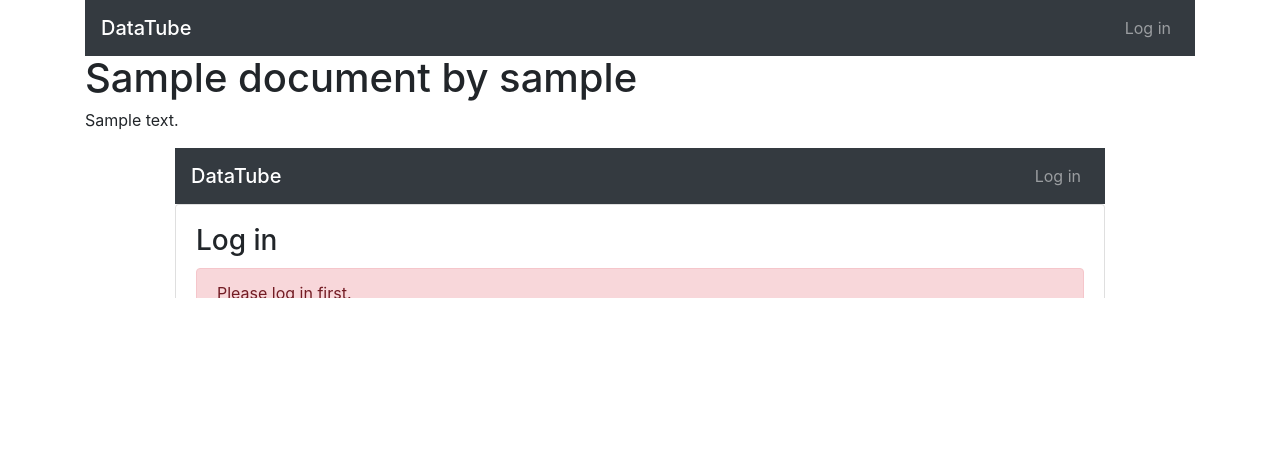
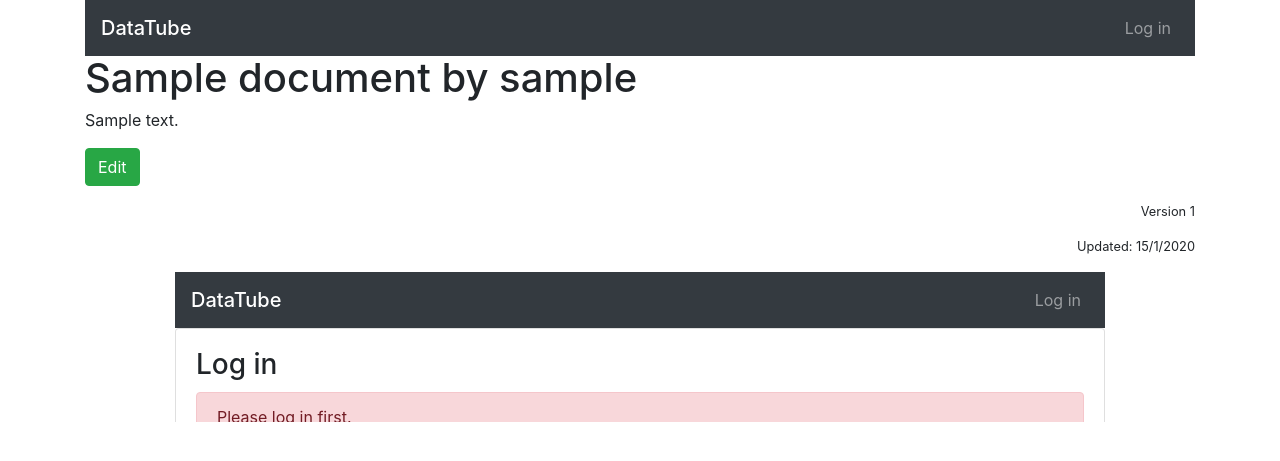
Before and after one commit to dtanham/datatube, a Flask app: template templates/document_viewer.html in a window 1280 px wide. Shown: the top 461 px of the page. Run offline with Flask 2, Linux system fonts and the light colour scheme; the template is opened without the code that fills it: values that come from a table or form of the project are taken from there, others are empty; tables that the repository leaves empty hold one stand-in row (values such as "Sample post"); some libraries are stand-ins or nearby versions.

Commit message:
Added versioning and document editing

```diff
--- a/app.py
+++ b/app.py
@@ -45,6 +45,21 @@
 	author_id = db.Column(db.Integer, db.ForeignKey('user.id'), nullable=False)
 	author = db.relationship(User)
 	body = db.Column(db.Text, nullable=True)
+	version = db.Column(db.Integer, nullable=False, default=1)
+	updated = db.Column(db.DateTime, nullable=False, default=datetime.utcnow)
+
+	def copy(self):
+		d = Document()
+		d.external_id = self.external_id
+		d.title = self.title
+		d.description = self.description
+		d.pub_date = self.pub_date
+		d.author_id = self.author_id
+		d.author = self.author
+		d.body = self.body
+		d.version = self.version+1
+		return d
+
 
 # Authentication setup
 app.config['SECRET_KEY'] = ''.join(random.choice(string.ascii_lowercase+string.digits) for i in range(16))
@@ -99,8 +114,18 @@
 @login_required(['analyst','admin'])
 def upload_file():
 	f = flask.request.files['the_file']
+
+	if flask.request.args.get("external_id",False):
+		d = get_document(flask.request.args['external_id'])
+		if flask.session['user']['id'] != d.author_id:
+			return "You do not have permission to update this document", 403
+		update_document(external_id=flask.request.args['external_id'], file_handle=f, title=flask.request.form['title'], description=flask.request.form['description'])
+		return flask.redirect(flask.url_for('view_document', external_id=flask.request.args['external_id']))
+
+
 	new_doc = add_document(file_handle=f, title=flask.request.form['title'], description=flask.request.form['description'], author=flask.session['user'])
 	return flask.redirect(flask.url_for('view_document', external_id=new_doc.external_id))
+
 
 # Authentication views
 
@@ -169,10 +194,16 @@
 # Controllers
 #############
 def get_all_documents():
-	return Document.query.all()
+	external_ids = db.session.query(Document.external_id).distinct()
+	all_documents = []
+
+	for x in external_ids:
+		all_documents.append(Document.query.filter(Document.external_id==x.external_id).order_by(Document.version.desc()).first())
+
+	return all_documents
 
 def get_document(external_id):
-	d = Document.query.filter_by(external_id=external_id).first()
+	d = Document.query.filter(Document.external_id==external_id).order_by(Document.version.desc()).first()
 	if not d:
 		logger.info("No document found for: "+external_id)
 	return d
@@ -189,6 +220,26 @@
 	d.external_id = hashlib.sha256(d.title.encode('utf-8')).hexdigest()
 
 	d.author_id = kwargs['author']['id']
+
+	db.session.add(d)
+	db.session.commit()
+
+	return d
+
+def update_document(**kwargs):
+	orig = Document.query.filter(Document.external_id==kwargs['external_id']).order_by(Document.version.desc()).first()
+	if not orig:
+		return None
+
+	d = orig.copy()
+
+	if 'title' in kwargs:
+		d.title = kwargs['title']
+	if 'description' in kwargs:
+		d.description = kwargs['description']
+
+	file_handle = kwargs['file_handle']
+	d.body = file_handle.read().decode('utf-8')
 
 	db.session.add(d)
 	db.session.commit()
--- a/templates/document_viewer.html
+++ b/templates/document_viewer.html
@@ -9,6 +9,31 @@
 		<div class="details">
 			<h1>{{document.title}} by {{document.author.username}}</h1>
 			<p>{{document.description}}</p>
+
+			{% if not request.args.edit %}
+			<p><a href="{{ url_for('view_document', external_id=document.external_id, edit=True) }}" class="btn btn-success">Edit</a></p>
+			{% endif %}
+
+			<p class="small text-right">Version {{document.version}}</p>
+			<p class="small text-right">Updated: {{ document.updated.day }}/{{ document.updated.month }}/{{ document.updated.year }}</p>
+
+			{% if request.args.edit and session.user.id == document.author_id %}
+				<div class="card">
+					<div class="card-body">
+						<h3 class="card-title">Update this document</h3>
+						<form action="{{ url_for('upload_file', external_id=document.external_id) }}" method="post" enctype="multipart/form-data">
+							<div class="form-group"><label for="title">Title:</label> <input class="form-control" type="text" name="title" value="{{ document.title }}"></div>
+							<div class="form-group"><label for="description">Description:</label> <input class="form-control" type="text" name="description" value="{{ document.description }}"></div>
+							<div class="form-group"><label for="tags">Tags:</label> <input class="form-control" type="text" name="tags" placeholder="dataviz, playing, MI"></div>
+							<div class="form-group"><label for="the_file">File:</label> <input class="form-control" type="file" name="the_file"></div>
+							<div class="form-group">
+								<input class="btn btn-success" type="submit" value="Update">
+								<a class="btn btn-danger" href="{{ url_for('view_document', external_id=document.external_id) }}">Cancel</a>
+							</div>
+						</form>
+					</div>
+				</div>
+			{% endif %}
 		</div>
 
 		<div class="viewer">
```
Also changed, not shown: tests/test_setup.py (+18 -0 lines).
